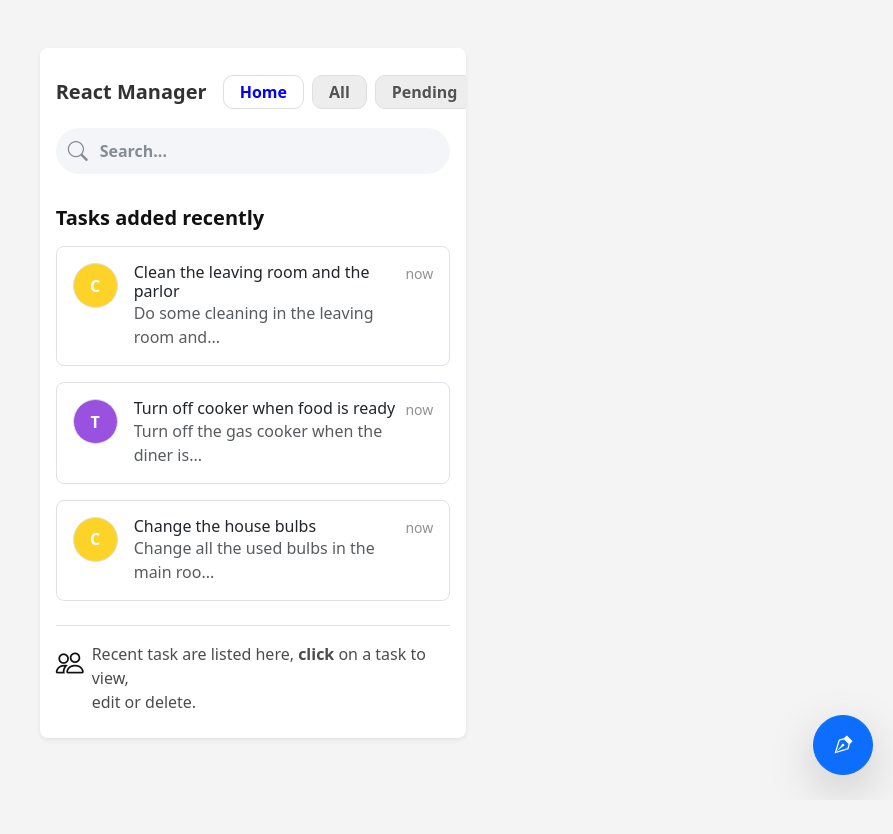
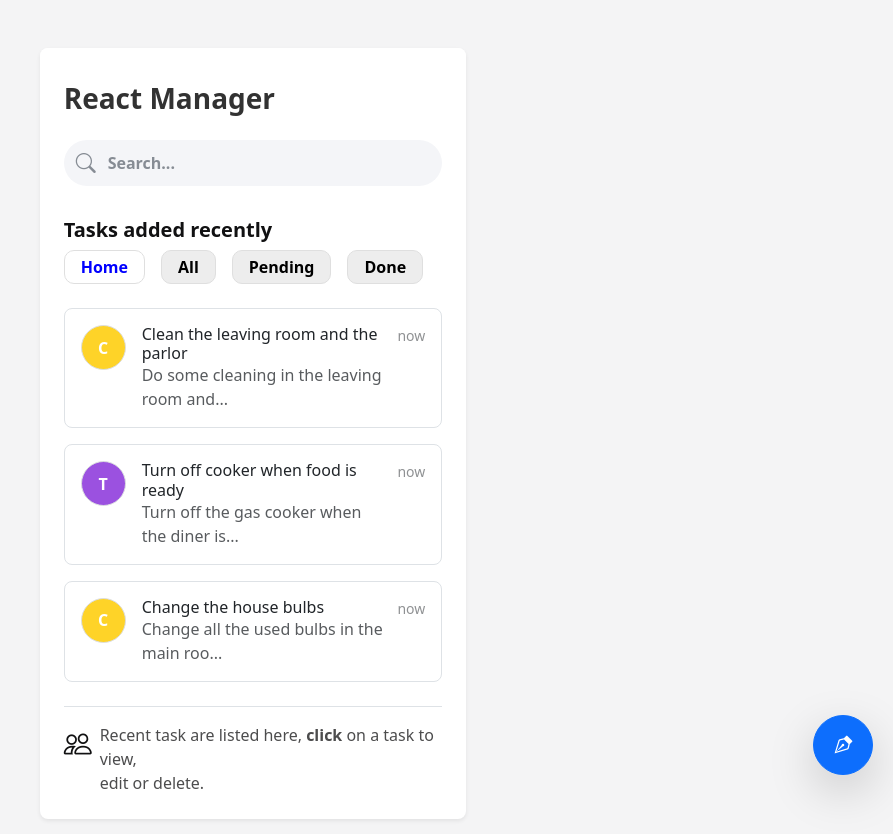
Before and after one commit to axelthereal/react-task-manager, a React (Vite) app in the folder reactmanager/: page / in a window 1280 px wide. Shown: the top 834 px of the page, without its empty margins (387-1280 px from the left). Before the commit the page ends 800 px from the top, so only its background shows below. Built offline with nearby package versions, Linux system fonts and the light colour scheme.

Commit message:
edited main btn and added a new nav component

```diff
--- a/reactmanager/src/assets/css/App.css
+++ b/reactmanager/src/assets/css/App.css
@@ -12,7 +12,7 @@ body {
   width: 60px;
   height: 60px;
   border-radius: 50% !important;
-  position: absolute;
+  position: fixed !important;
   right: 20px;
   bottom: 25px;
 }
@@ -25,15 +25,16 @@ body {
   opacity: 80%;
 }
 
-.navbar .task-nav a {
+.nav .task-nav a {
   background-color: #ededed;
   border: 1px solid #dfdfdf;
   border-radius: 10px;
+  color: initial;
 }
-.navbar .task-nav a:hover:not(.active) {
+.nav .task-nav a:hover:not(.active) {
   background-color: #f6f6f6 !important;
 }
-.navbar .task-nav a.active {
+.nav .task-nav a.active {
   color: blue;
   background-color: #fff;
 }
--- a/reactmanager/src/components/cards/AppCard.tsx
+++ b/reactmanager/src/components/cards/AppCard.tsx
@@ -7,7 +7,7 @@ interface AppCardProps {
 const AppCard = ({ children }: AppCardProps) => {
   return (
     <>
-      <div className="AppCard bg-white col-8 col-md-8 col-sm-8 col-lg-4 mx-auto container rounded rounded-3 mt-5 p-0 shadow-sm">
+      <div className="AppCard bg-white col-8 col-md-8 col-sm-8 col-lg-4 mx-auto container rounded rounded-3 mt-5 p-0 shadow-sm mb-5">
         {children}
       </div>
     </>
--- a/reactmanager/src/components/forms/SearchForm.tsx
+++ b/reactmanager/src/components/forms/SearchForm.tsx
@@ -1,7 +1,7 @@
 const SearchForm = () => {
   return (
     <>
-      <div className="searchForm container px-3 py-2">
+      <div className="searchForm container px-4 py-2">
         <div className="form-group d-flex justify-content-between align-items-stretch rounded rounded-pill p-1">
           <button className="btn btn-sm btn-default pe-0 bg-transparent d-flex align-items-center justify-content-center border-0 shadow-0">
             <span className="bi-search fs-5"></span>
--- a/reactmanager/src/components/headers/Navbar.tsx
+++ b/reactmanager/src/components/headers/Navbar.tsx
@@ -3,37 +3,10 @@ const Navbar = () => {
     <>
       <header>
         <nav className="navbar navbar-expand-sm navbar-default bg-white">
-          <div className="container px-3 pt-3">
-            <a className="navbar-brand logo fs-5" href="#">
+          <div className="container px-4 pt-3">
+            <a className="navbar-brand logo fs-3 fw-semibold" href="#">
               React Manager
             </a>
-
-            <ul className="navbar-nav gap-2">
-              <li className="nav-item fw-semibold task-nav">
-                <a
-                  className="nav-link py-1 px-3 active"
-                  aria-current="page"
-                  href="#"
-                >
-                  Home
-                </a>
-              </li>
-              <li className="nav-item fw-semibold task-nav">
-                <a className="nav-link py-1 px-3" href="#">
-                  All
-                </a>
-              </li>
-              <li className="nav-item fw-semibold task-nav">
-                <a className="nav-link py-1 px-3" href="#">
-                  Pending
-                </a>
-              </li>
-              <li className="nav-item fw-semibold task-nav">
-                <a className="nav-link py-1 px-3" href="#">
-                  Done
-                </a>
-              </li>
-            </ul>
           </div>
         </nav>
       </header>
--- a/reactmanager/src/views/HomeView.tsx
+++ b/reactmanager/src/views/HomeView.tsx
@@ -36,13 +36,39 @@ const HomeView = () => {
       <AppCard>
         <Navbar />
         <SearchForm />
-        <div className="body container px-3 py-4">
+        <div className="body container px-4 py-4">
           <h5 className="opacity-80 fw-semibold">Tasks added recently</h5>
+          <ul className="nav d-flex gap-3 mt-2 mb-4">
+            <li className="nav-item d-block fw-semibold task-nav">
+              <a
+                className="nav-link py-1 px-3 active"
+                aria-current="page"
+                href="#"
+              >
+                Home
+              </a>
+            </li>
+            <li className="nav-item d-block fw-semibold task-nav">
+              <a className="nav-link py-1 px-3" href="#">
+                All
+              </a>
+            </li>
+            <li className="nav-item d-block fw-semibold task-nav">
+              <a className="nav-link py-1 px-3" href="#">
+                Pending
+              </a>
+            </li>
+            <li className="nav-item d-block fw-semibold task-nav">
+              <a className="nav-link py-1 px-3" href="#">
+                Done
+              </a>
+            </li>
+          </ul>
 
           <TaskList tasks={testTasks} />
         </div>
-        <span className="line border-top d-block mx-3"></span>
-        <div className="footer container px-3 pt-3 py-4">
+        <span className="line border-top d-block mx-4"></span>
+        <div className="footer container px-4 pt-3 py-4">
           <span className="fw-normal  d-flex align-items-top gap-2">
             <span className="bi-people fs-3"></span>
             <span className="min-opacity">
```
Also changed, not shown: reactmanager/src/views/TaskView.tsx (added, +42 -0 lines).
